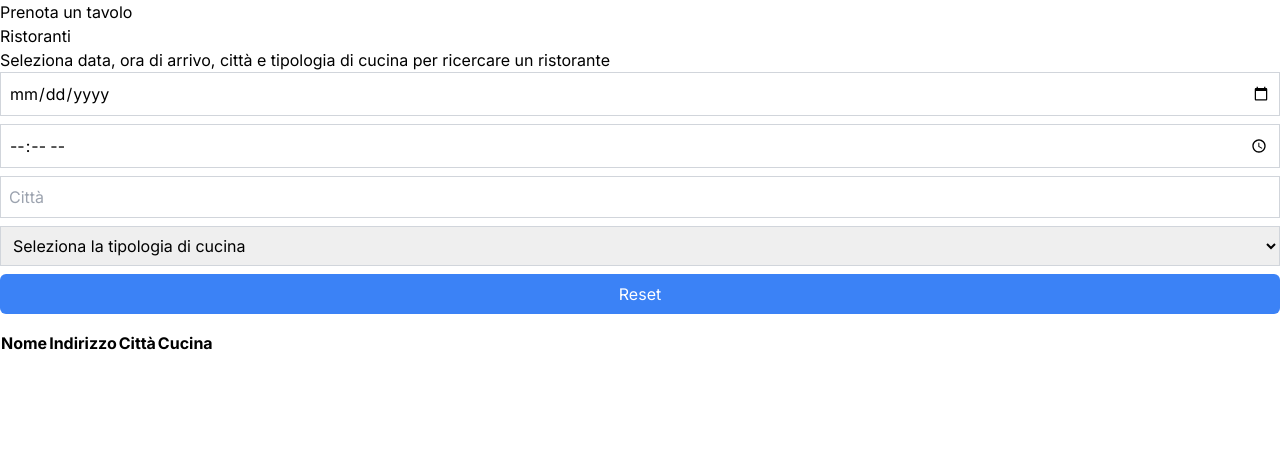
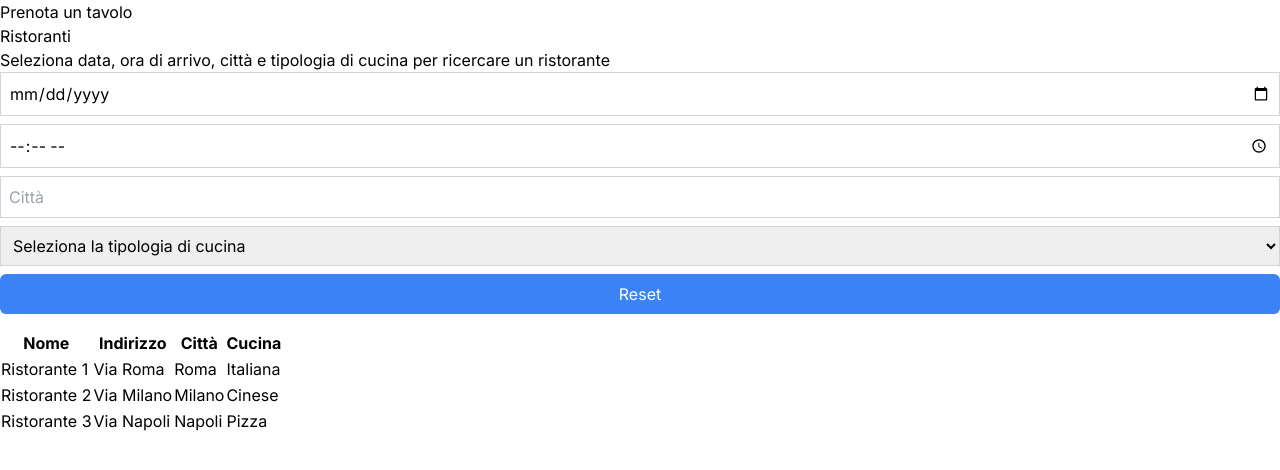
Before and after one commit to rzaupa/Project14, a Next.js app in the folder documenti/RTB/POC/poc/: page /reservation in a window 1280 px wide. Shown: the top 470 px of the page. Built offline with nearby package versions, Linux system fonts and the light colour scheme.

Commit message:
Ricerca ristorante funzionante

```diff
--- a/documenti/RTB/POC/poc/src/app/reservation/page.tsx
+++ b/documenti/RTB/POC/poc/src/app/reservation/page.tsx
@@ -19,7 +19,7 @@ export default function Page(
                 <p>Seleziona data, ora di arrivo, città e tipologia di cucina per ricercare un ristorante</p>
                 <Search />
             </div>
-            <Table parms={parms} />
+            <Table />
         </div>
     );
 };
--- a/documenti/RTB/POC/poc/src/app/ui/reservation/table.tsx
+++ b/documenti/RTB/POC/poc/src/app/ui/reservation/table.tsx
@@ -2,11 +2,14 @@ import { getFilteredRestaurants } from '@/app/lib/data';
 import { useSearchParams } from 'next/navigation';
 
 
-export default function RestaurantsTable({ parms }: { parms: string }) {
+export default function RestaurantsTable() {
     const searchParams = useSearchParams();
-    const param = searchParams.get('city');
-    console.log(param);
-    /*const restaurants = getFilteredRestaurants(parms);*/
+    const date = searchParams.get('date');
+    const time = searchParams.get('time');
+    const city = searchParams.get('city');
+    const cuisine = searchParams.get('cuisine');
+    const parms = { date, time, city, cuisine };
+    const restaurants = getFilteredRestaurants(parms);
 
     return (
         <div>
@@ -20,14 +23,14 @@ export default function RestaurantsTable({ parms }: { parms: string }) {
                     </tr>
                 </thead>
                 <tbody>
-                    {/*restaurants.map((restaurant) => (
+                    {restaurants.map((restaurant) => (
                         <tr key={restaurant.id}>
                             <td>{restaurant.name}</td>
                             <td>{restaurant.address}</td>
                             <td>{restaurant.city}</td>
                             <td>{restaurant.cuisine}</td>
                         </tr>
-                    ))}*/}
+                    ))}
                 </tbody>
             </table>
         </div>
```
